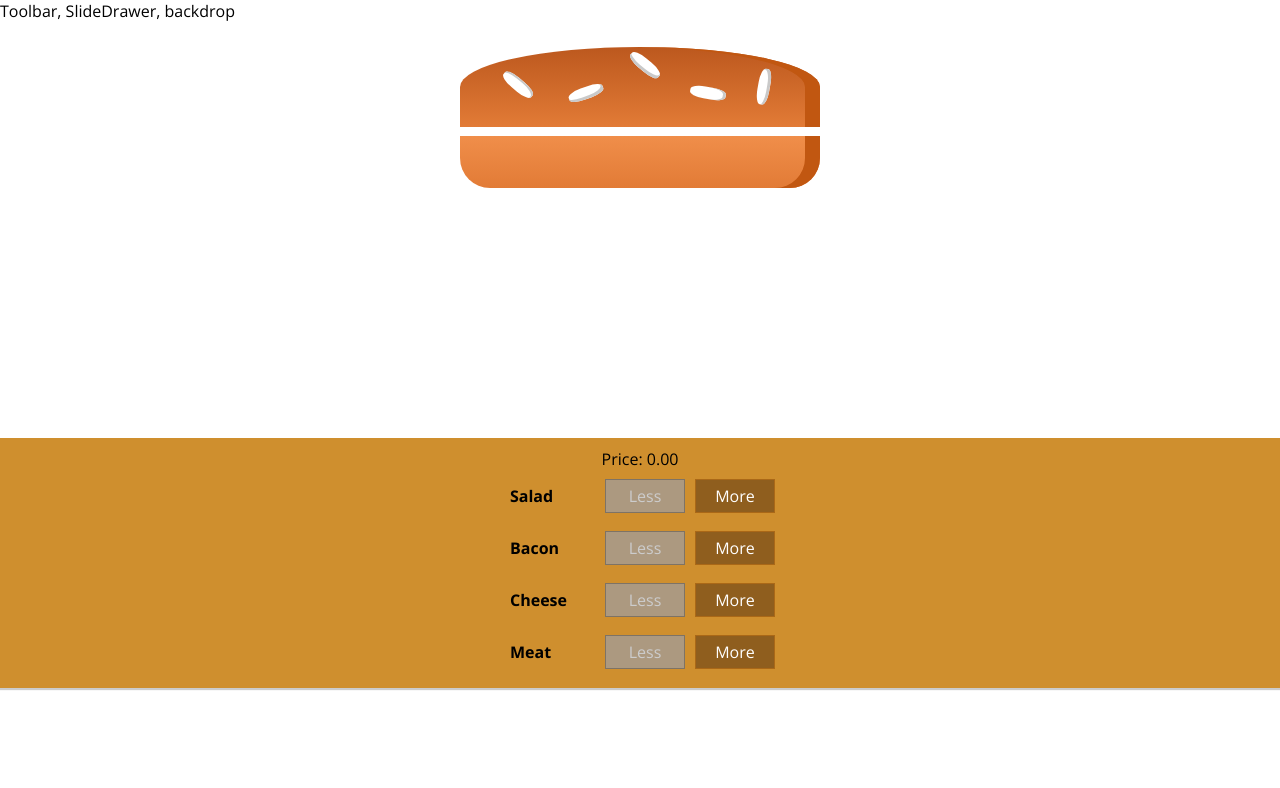
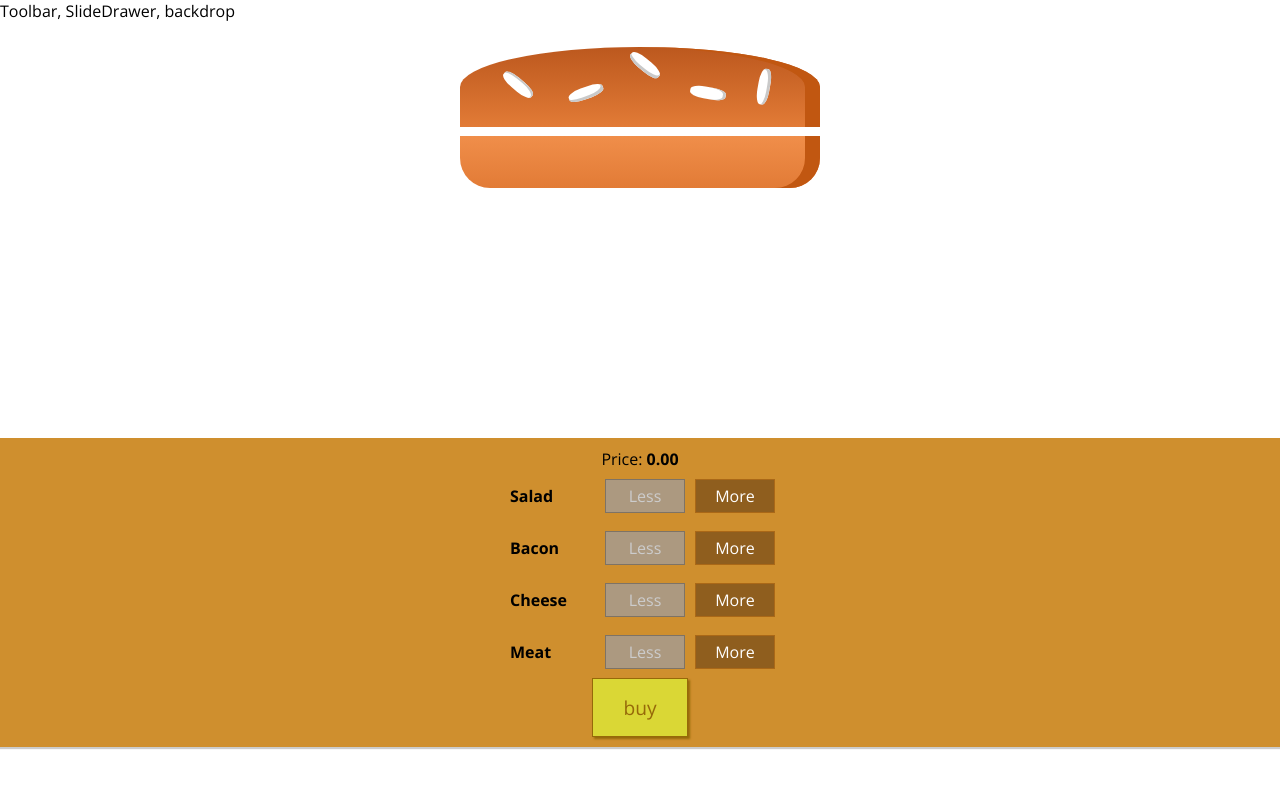
Before and after one commit to SergeyArenzon/MyBurger, a React app: page / in a window 1280 px wide. Shown: the top 788 px of the page. Built offline with nearby package versions, Linux system fonts and the light colour scheme.

Commit message:
fix -0 totalPrice bug

```diff
--- a/src/components/Burger/BuildControls/BuildControls.js
+++ b/src/components/Burger/BuildControls/BuildControls.js
@@ -13,22 +13,22 @@ const controls = [
 
 const buildControls = (props) => (
     <div className={classes.BuildControls}>
-        <div>Price: {props.price.toFixed(2)}</div>
+        <div>Price: <strong>{props.price.toFixed(2)}</strong></div>
         {
             controls.map(ctrl => (
                 <BuildControl
-                key={ctrl.label}
-                label={ctrl.label}
-                added={props.ingredientAdded}
-                removed={props.ingredientRemoved}
-                type={ctrl.type}
-                disabled={props.disabled[ctrl.type]}
-
-
-                ></BuildControl>
+                    key={ctrl.label}
+                    label={ctrl.label}
+                    added={props.ingredientAdded}
+                    removed={props.ingredientRemoved}
+                    type={ctrl.type}
+                    disabled={props.disabled[ctrl.type]}>
+                </BuildControl>
             ))
         }
+        <button className={classes.OrderButton}>buy</button >
     </div>
+
 );
 
 export default buildControls;
--- a/src/components/Burger/BuildControls/BuildControls.module.css
+++ b/src/components/Burger/BuildControls/BuildControls.module.css
@@ -8,3 +8,45 @@
     margin: auto;
     padding: 10px 0;
 }
+
+
+.OrderButton {
+    background-color: #DAD735;
+    outline: none;
+    cursor: pointer;
+    border: 1px solid #966909;
+    color: #966909;
+    font-family: inherit;
+    font-size: 1.2em;
+    padding: 15px 30px;
+    box-shadow: 2px 2px 2px #966909;
+}
+
+.OrderButton:hover, .OrderButton:active {
+    background-color: #A0DB41;
+    border: 1px solid #966909;
+    color: #966909;
+}
+
+.OrderButton:disabled {
+    background-color: #C7C6C6;
+    cursor: not-allowed;
+    border: 1px solid #ccc;
+    color: #888888;
+}
+
+.OrderButton:not(:disabled) {
+    animation: enable 0.3s linear;
+}
+
+@keyframes enable {
+    0% {
+        transform: scale(1);
+    }
+    60% {
+        transform: scale(1.1);
+    }
+    100% {
+        transform: scale(1);
+    }
+}
--- a/src/containers/BurgerBuilder/BurgerBuilder.js
+++ b/src/containers/BurgerBuilder/BurgerBuilder.js
@@ -49,6 +49,9 @@ class BurgerBuilder extends Component {
             const priceAddition = INGREDIENT_PRICES[type];
             const oldPrice = this.state.totalPrice;
             const newPrice = oldPrice - priceAddition;
+            if(newPrice < 0) {
+                newPrice = 0;
+            }
             this.setState({totalPrice: newPrice, ingredients: updatedIngredient});
         }
     }
```
